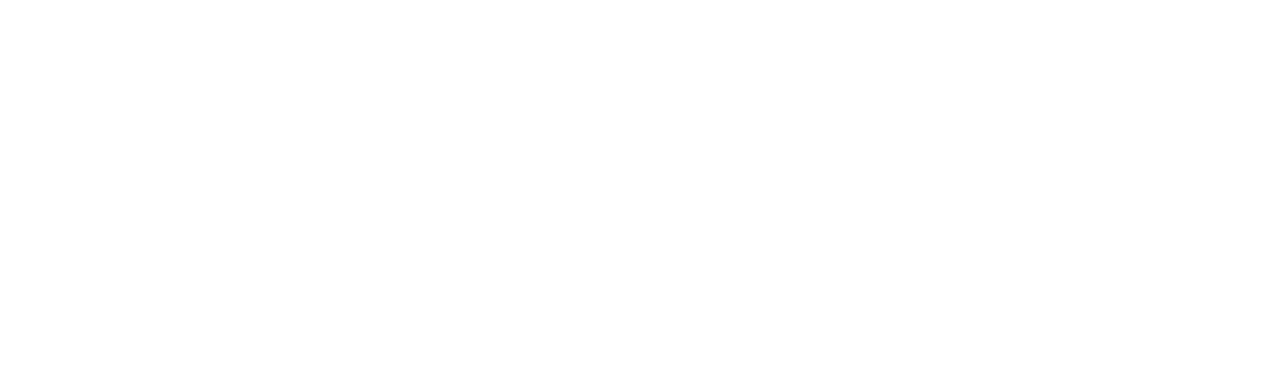
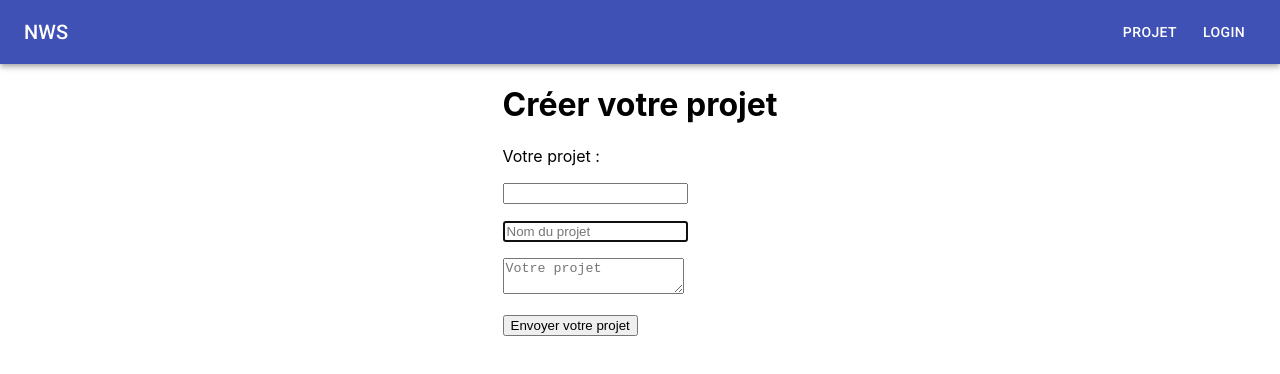
Before and after one commit to senkuu/NWS_SOCIAL_NETWORK_Frontend, a React (Create React App) app: page /Form in a window 1280 px wide. Shown: the top 374 px of the page. Built offline with nearby package versions, Linux system fonts and the light colour scheme.

Commit message:
Formulaire création projet

```diff
--- a/src/Router.tsx
+++ b/src/Router.tsx
@@ -5,8 +5,7 @@
 import Home from "pages/Home";
 import Projet from "pages/Projet";
 import Profil from "pages/Profil";
-
-
+import Form from "pages/Projet/Formulaire";
 function Router() {
   return (
     <BrowserRouter>
@@ -20,6 +19,9 @@
         <Route exact path="/Profil">
           <Profil />
         </Route>
+        <Route exact path="/Form">
+          <Form />
+        </Route>
       </Switch>
     </BrowserRouter>
   );
--- /dev/null
+++ b/src/pages/Projet/Formulaire/Form.jsx
@@ -0,0 +1,111 @@
+import React, { Component } from 'react'
+import NavBar from "components/NavBar";
+
+function MyTextInput(props){
+    function handleChange(event){
+         if (props.onChange) props.onChange(event)
+    }
+    return (
+         <p>
+             <input type='email' value={props.value} name={props.name} ref={props.inputRef} onChange={handleChange} />
+         </p>
+     )
+}
+
+class MyInputBlock extends Component {
+    constructor(props){
+        super(props)
+        this.textInput = null
+        this.setTextInputRef = element => {
+            this.textInput = element
+        }
+        this.focusTextInput = () => {
+            if (this.textInput) this.textInput.focus()
+        }
+
+    }
+
+    handleChange = (event) =>{
+         if (this.props.onChange) this.props.onChange(event)
+    }
+    componentDidMount(){
+        this.focusTextInput()
+    }
+
+    render() {
+        return (
+            <div>
+          <p><input ref={this.setTextInputRef} type='text' placeholder='Nom du projet'  name={this.props.inputFullName} onChange={this.handleChange}/></p>
+          <p><textarea placeholder='Votre projet' name={this.props.inputContentName}  onChange={this.handleChange}></textarea></p>
+          </div>
+      )
+    }
+}
+
+class FormsAndInputs extends Component {
+    constructor(props){
+        super(props)
+        this.state = {
+            myFullName: '',
+            myProject: '',
+            email: ''
+        }
+        this.inputFullNameRef = React.createRef()
+        this.inputEmailRef = React.createRef()
+    }
+
+    handleSubmit = (event) => {
+        event.preventDefault()
+        const data = this.state
+        // console.log(this.inputFullNameRef.current.value)
+        console.log("Projet", data)
+    }
+
+    handleInputChange = (event) => {
+        event.preventDefault()
+       // console.log(event)
+       // console.log(event.target.name)
+       // console.log(event.target.value)
+       this.setState({
+           [event.target.name]: event.target.value
+       })
+    }
+
+    handleFocusClick = (event) => {
+        event.preventDefault()
+            this.inputEmailRef.current.focus()
+    }
+    handleClearClick = (event) => {
+        event.preventDefault()
+            this.inputFullNameRef.current.value = ''
+            this.setState({
+                myFullName: ''
+            })
+    }
+    // componentDidMount(){
+    //     this.inputFullNameRef.current.focus()
+    // }
+  render () {
+      const {myFullName} = this.state
+      const {email} = this.state
+    return (
+        <React.Fragment>
+        <NavBar/>
+        <div style={{display: "flex", justifyContent: "center"}}>
+
+      <div>
+        <h1>Créer votre projet</h1>
+        <p>Votre projet : {myFullName}</p>
+        <form onSubmit={this.handleSubmit} >
+            <MyTextInput inputRef={this.inputEmailRef} value={email} name='email'   onChange={this.handleInputChange}/>
+            <MyInputBlock onChange={this.handleInputChange} inputFullName="myFullName" inputContentName='myContent'/>
+          <p><button>Envoyer votre projet</button></p>
+        </form>
+      </div>
+      </div>
+      </React.Fragment>
+    )
+  }
+}
+
+export default FormsAndInputs
--- /dev/null
+++ b/src/pages/Projet/Formulaire/index.ts
@@ -0,0 +1,3 @@
+import Form from "./Form";
+
+export default Form;
--- a/src/pages/Projet/Projet.tsx
+++ b/src/pages/Projet/Projet.tsx
@@ -5,6 +5,7 @@
 import { createStyles, makeStyles, Theme } from '@material-ui/core/styles';
 import { useUser } from "services/contexts/UserContext";
 import { Link } from "react-router-dom";
+import Button from '@material-ui/core/Button';
 
 
 // import material ui components
@@ -35,6 +36,11 @@
   return (
     <React.Fragment>
       <NavBar />
+      <Button color="primary" variant="contained" style={{ marginLeft: 20,marginTop: 30}}>
+        <Link to="/Form" style={{textDecoration: "none", color:"#fff"}}>
+          Créer votre projet
+        </Link>
+      </Button>
       <SearchBar/>
       <CardProject/>
     </React.Fragment>
```
